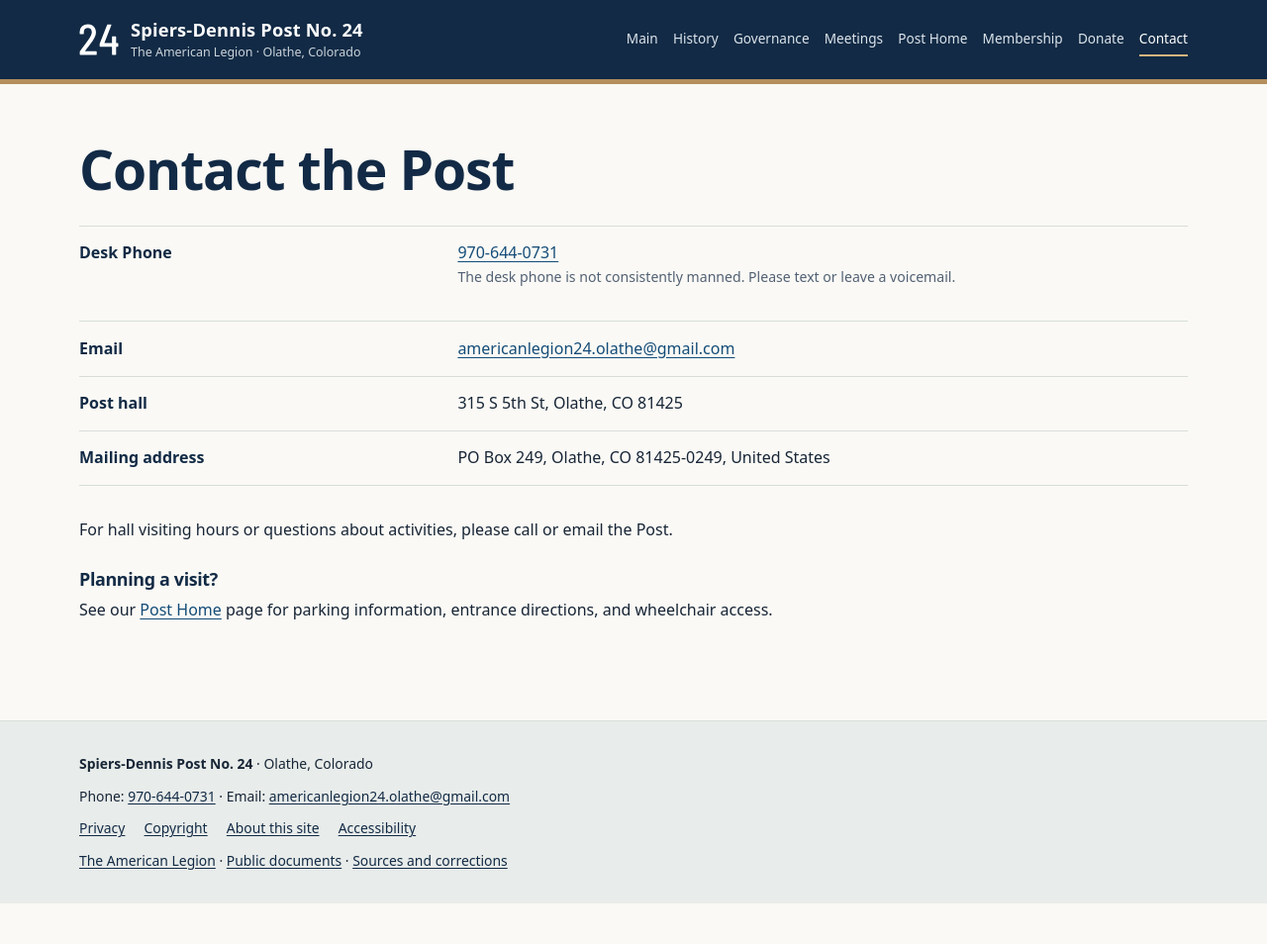
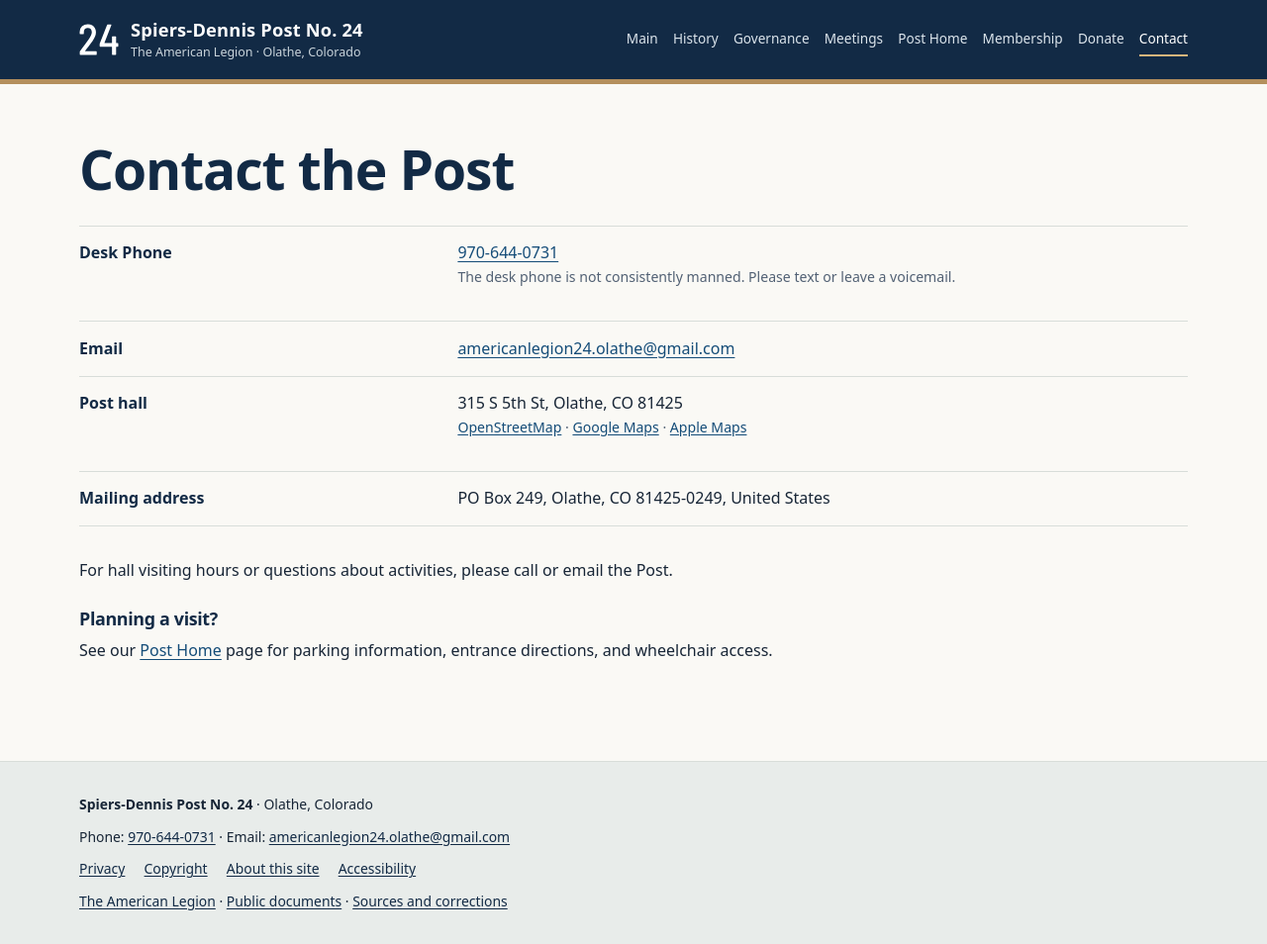
Before and after one commit to SPIERS-DENNIS-POST/spiers-dennis-post.github.io, a Jekyll site: the page built from contact/index.md, in a window 1280 px wide. Shown: the whole page at 99% size. Built offline with Jekyll 4.4.1, drawn with Linux system fonts in a browser that asks for light colours; before the commit the page ends 913 px from its top, so only the background shows below that.

Commit message:
Add Post Home map links beneath Contact hall address

```diff
--- a/contact/index.md
+++ b/contact/index.md
@@ -8,7 +8,7 @@
 <dl class="fact-list">
 <div class="fact-row"><dt>Desk Phone</dt><dd><a href="tel:+1{{ site.data.post.contact.phone | remove: '-' }}">{{ site.data.post.contact.phone | escape }}</a><p class="entry-meta">The desk phone is not consistently manned. Please text or leave a voicemail.</p></dd></div>
 <div class="fact-row"><dt>Email</dt><dd><a href="mailto:{{ site.data.post.contact.email | escape }}">{{ site.data.post.contact.email | escape }}</a></dd></div>
-<div class="fact-row"><dt>Post hall</dt><dd>{{ site.data.post.address.street | escape }}, {{ site.data.post.address.city | escape }}, {{ site.data.post.address.region | escape }} {{ site.data.post.address.postal_code | escape }}</dd></div>
+<div class="fact-row"><dt>Post hall</dt><dd>{{ site.data.post.address.street | escape }}, {{ site.data.post.address.city | escape }}, {{ site.data.post.address.region | escape }} {{ site.data.post.address.postal_code | escape }}<p class="entry-meta"><a href="https://www.openstreetmap.org/way/1411993746">OpenStreetMap</a> <span aria-hidden="true">·</span> <a href="https://www.google.com/maps/search/?api=1&amp;query=Spiers-Dennis%20American%20Legion%20Post%2024%2C%20315%20S%205th%20St%2C%20Olathe%2C%20CO%2081425&amp;query_place_id=ChIJB0VbnFCrQIcRuj-aLsBEVNM">Google Maps</a> <span aria-hidden="true">·</span> <a href="https://maps.apple.com/?q=315%20S%205th%20St%2C%20Olathe%2C%20CO%2081425">Apple Maps</a></p></dd></div>
 <div class="fact-row"><dt>Mailing address</dt><dd>PO Box {{ site.data.post.mailing_address.post_office_box | escape }}, {{ site.data.post.mailing_address.city | escape }}, {{ site.data.post.mailing_address.region | escape }} {{ site.data.post.mailing_address.postal_code | escape }}, United States</dd></div>
 </dl>
 <p>For hall visiting hours or questions about activities, please call or email the Post.</p>
```
